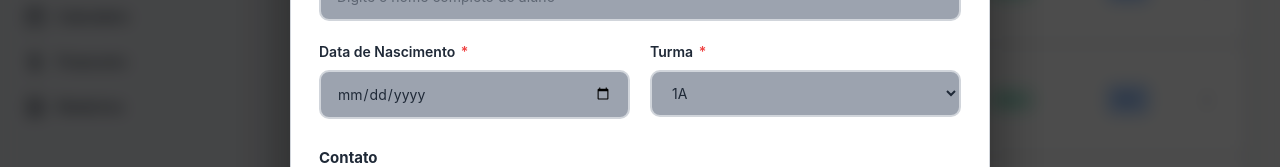
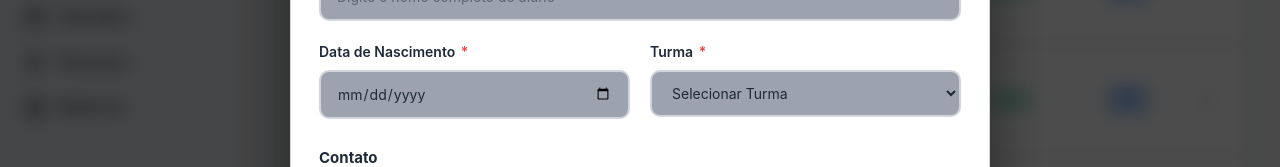
Before and after one commit to DevPeress/EduConnect-Web, a React (Vite) app: page /admin/alunos in a window 1280 px wide. Both pictures are taken after a click on the button "Novo Aluno". Shown: the part 363-530 px from the top of the page. Built offline with nearby package versions, Linux system fonts and the light colour scheme; grey boxes are pictures that could not be loaded.

Commit message:
Adição do Selecionar Turma no forms

```diff
--- a/src/components/Cadastros/Flex-2/index.tsx
+++ b/src/components/Cadastros/Flex-2/index.tsx
@@ -73,7 +73,7 @@ const CadastroFlex2 = <T extends CadastroAlunoType | CadastroProfessorType>({
 
   const selectOptions: Record<string, string[]> = {
     status: ["Ativo", "Inativo", "Suspenso"],
-    turma: ["1A", "2B", "3C"],
+    turma: ["Selecionar Turma", "1A", "2B", "3C"],
   };
 
   const inputTypes: Record<string, string> = {
```
